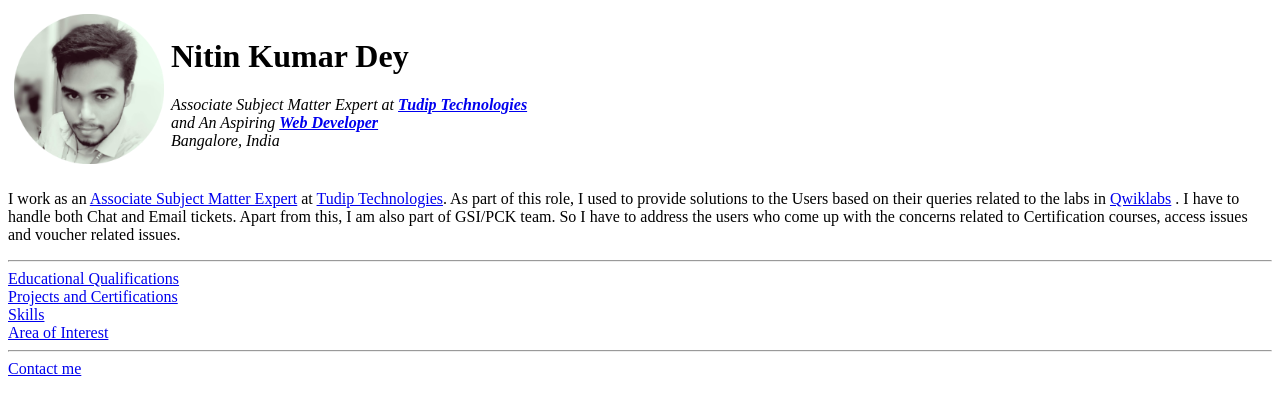
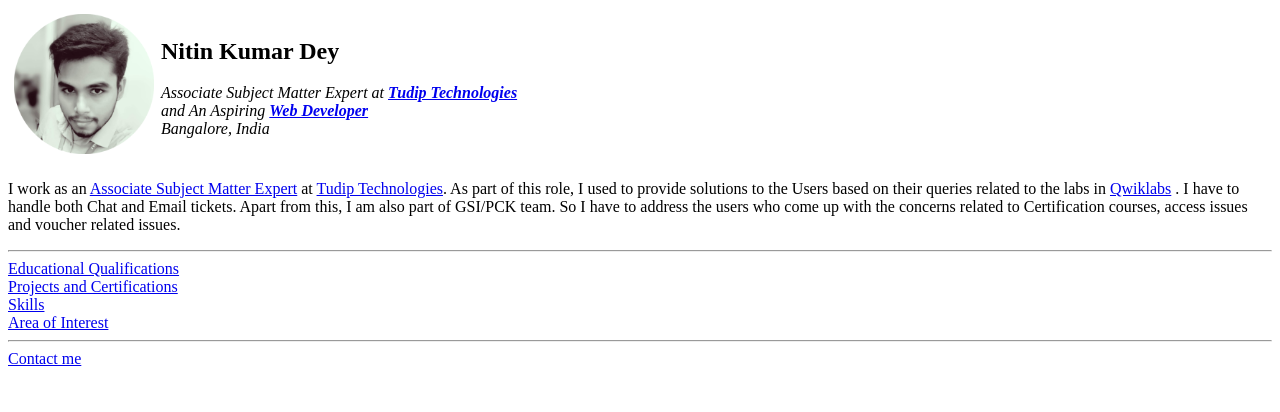
Before and after one commit to nkdey14/Personal-website, a plain HTML site: page index.html in a window 1280 px wide. Drawn offline with Linux system fonts and the light colour scheme.

Commit message:
Update index.html
updated the change

```diff
--- a/index.html
+++ b/index.html
@@ -5,14 +5,17 @@
   <meta charset="utf-8">
   <meta name="description" content="This website contains all my personal details including my Educational Qualifications, Projects & Certifications, Area of Interest etc." />
   <title>Nitin's Personal Site</title>
+
+  <link rel="stylesheet" href="css/styles.css">
+
 </head>
 
 <body>
   <table cellspacing=5>
     <tr>
-      <td> <img src="images\dp.png" height=150px width=150px alt="Nitin's profile picture"> </td>
+      <td> <img src="images\dp.png" height=140px width=140px alt="Nitin's profile picture"> </td>
       <td>
-        <h1>Nitin Kumar Dey</h1>
+        <h2>Nitin Kumar Dey</h2>
         <p><em>Associate Subject Matter Expert at <strong><a href="https://tudip.com/">Tudip Technologies</a></strong><br>
             and An Aspiring <strong><a href="https://en.wikipedia.org/wiki/Web_developer">Web Developer</a></strong><br>
             Bangalore, India</em></p>
@@ -34,4 +37,5 @@
 
 
 </body>
+
 </html>
```
